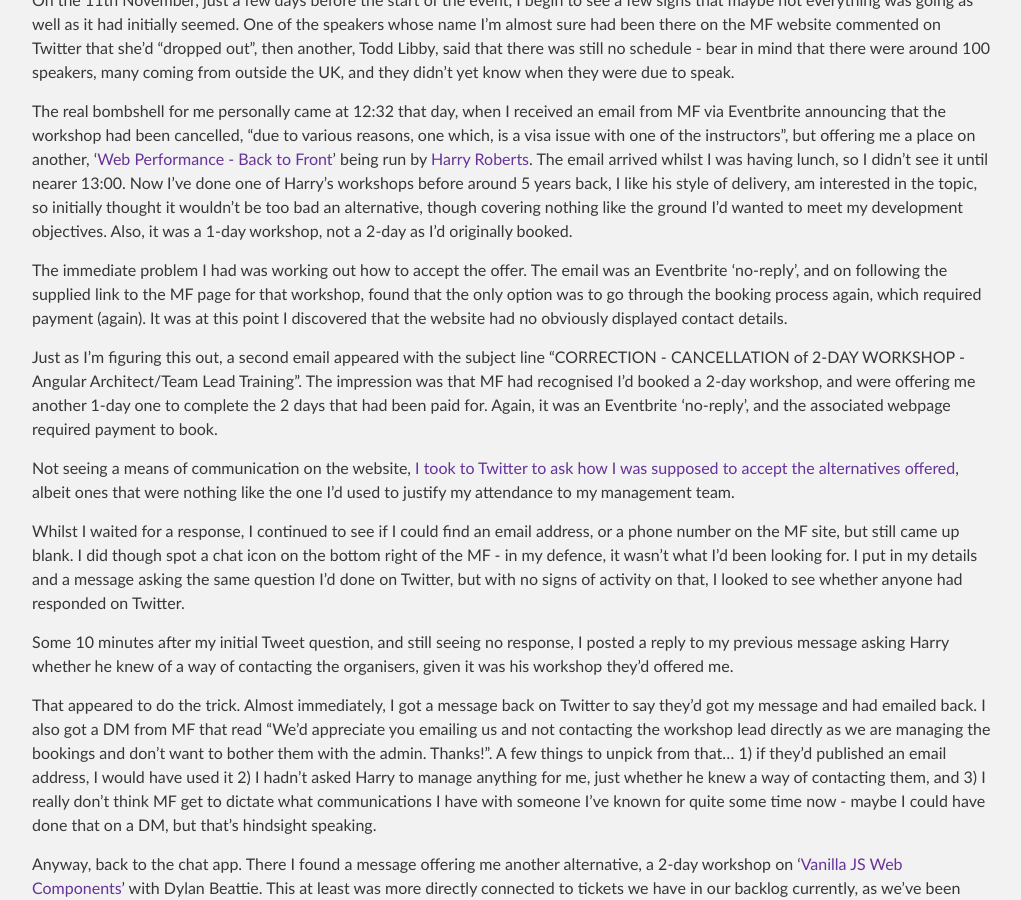
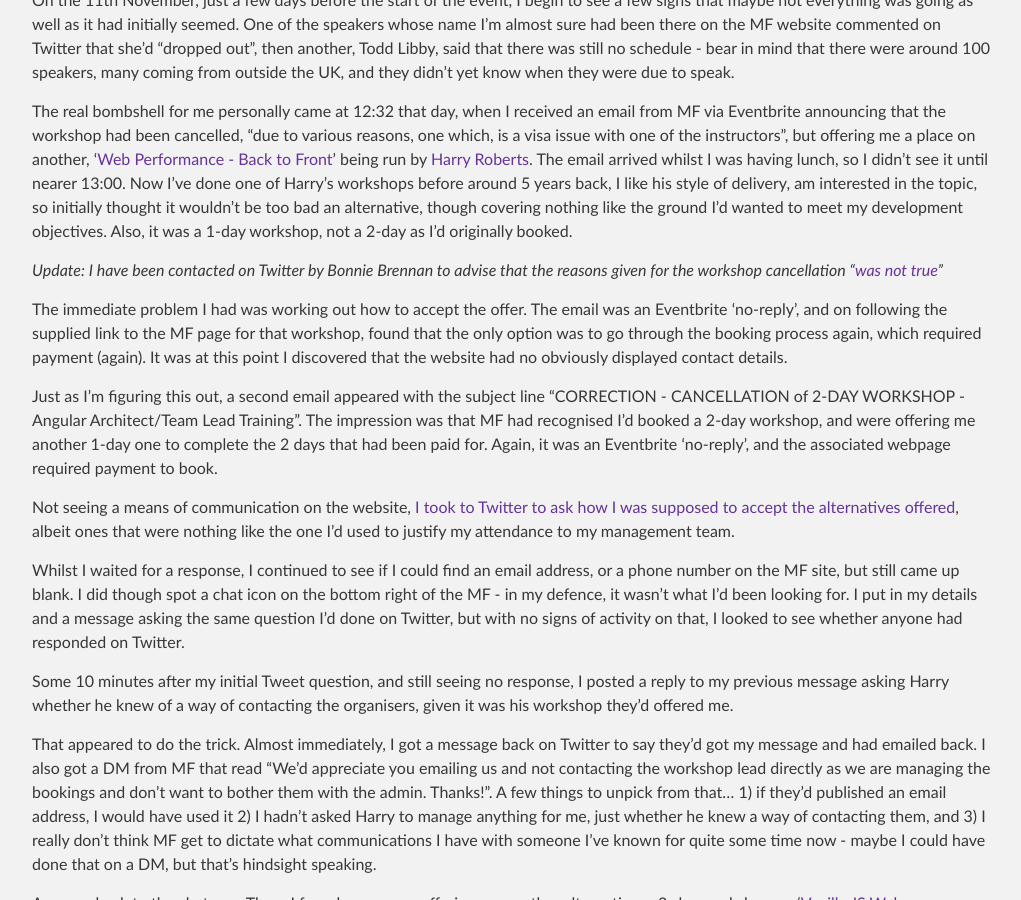
Before and after one commit to christopherallanperry/christopherallanperry.github.io, a Jekyll site: the page built from _posts/2022-11-19-modern_frontends-an_attendees_perspective.markdown, in a window 1280 px wide and 900 px high, scrolled down 1803 px. Shown: the whole window, without its empty margins (128-1149 px from the left). Built offline with Jekyll 4.4.1, drawn with Linux system fonts in a browser that asks for light colours.

Commit message:
Update on workshop cancellation

```diff
--- a/_posts/2022-11-19-modern_frontends-an_attendees_perspective.markdown
+++ b/_posts/2022-11-19-modern_frontends-an_attendees_perspective.markdown
@@ -25,6 +25,8 @@ With that done, I could sort out train and hotel bookings. No real issues with t
 On the 11th November, just a few days before the start of the event, I begin to see a few signs that maybe not everything was going as well as it had initially seemed. One of the speakers whose name I'm almost sure had been there on the MF website commented on Twitter that she'd "dropped out", then another, Todd Libby, said that there was still no schedule - bear in mind that there were around 100 speakers, many coming from outside the UK, and they didn't yet know when they were due to speak.
 
 The real bombshell for me personally came at 12:32 that day, when I received an email from MF via Eventbrite announcing that the workshop had been cancelled, "due to various reasons, one which, is a visa issue with one of the instructors", but offering me a place on another, '[Web Performance - Back to Front](https://www.modernfrontends.live/workshops/web-performance-back-to-front)' being run by [Harry Roberts](https://twitter.com/csswizardry). The email arrived whilst I was having lunch, so I didn't see it until nearer 13:00. Now I've done one of Harry's workshops before around 5 years back, I like his style of delivery, am interested in the topic, so initially thought it wouldn't be too bad an alternative, though covering nothing like the ground I'd wanted to meet my development objectives. Also, it was a 1-day workshop, not a 2-day as I'd originally booked.
+
+*Update: I have been contacted on Twitter by Bonnie Brennan to advise that the reasons given for the workshop cancellation "[was not true](https://twitter.com/bonnster75/status/1596141856865271811)"*
 
 The immediate problem I had was working out how to accept the offer. The email was an Eventbrite 'no-reply', and on following the supplied link to the MF page for that workshop, found that the only option was to go through the booking process again, which required payment (again). It was at this point I discovered that the website had no obviously displayed contact details.
 
```
